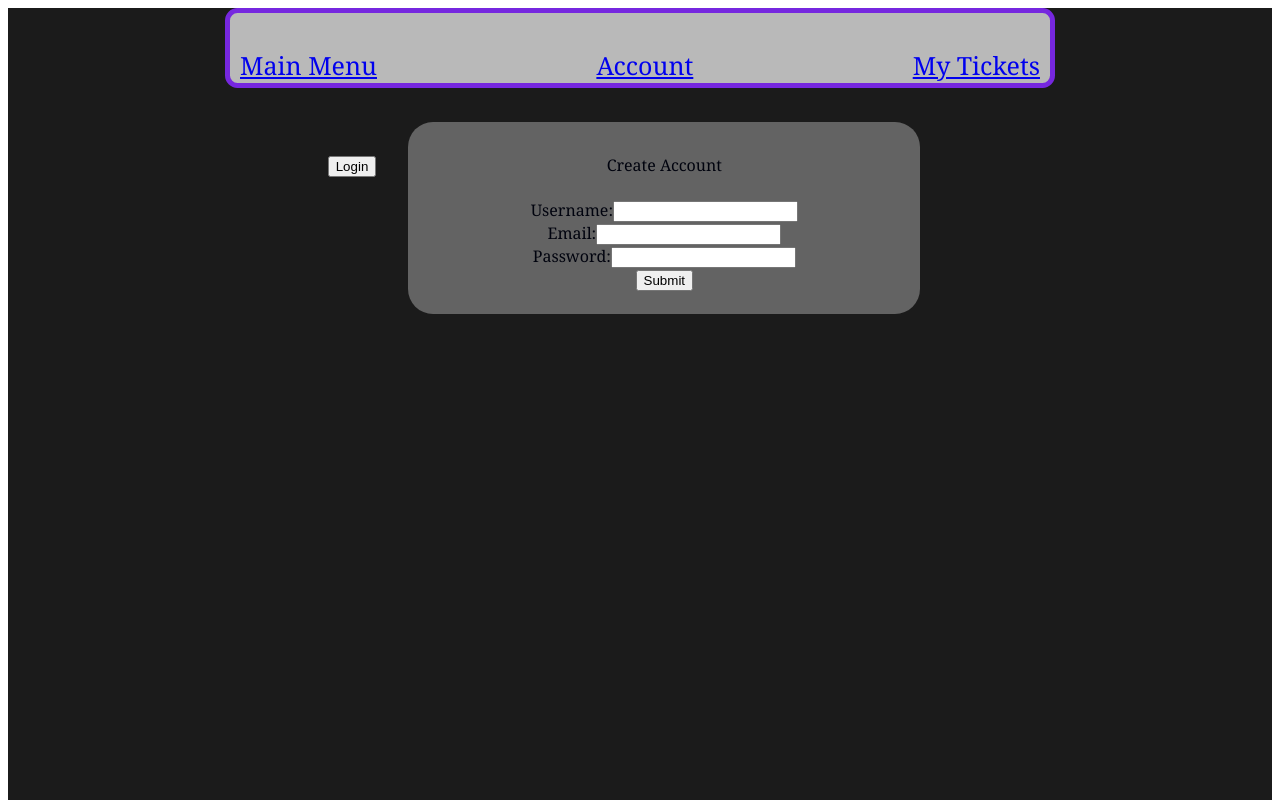
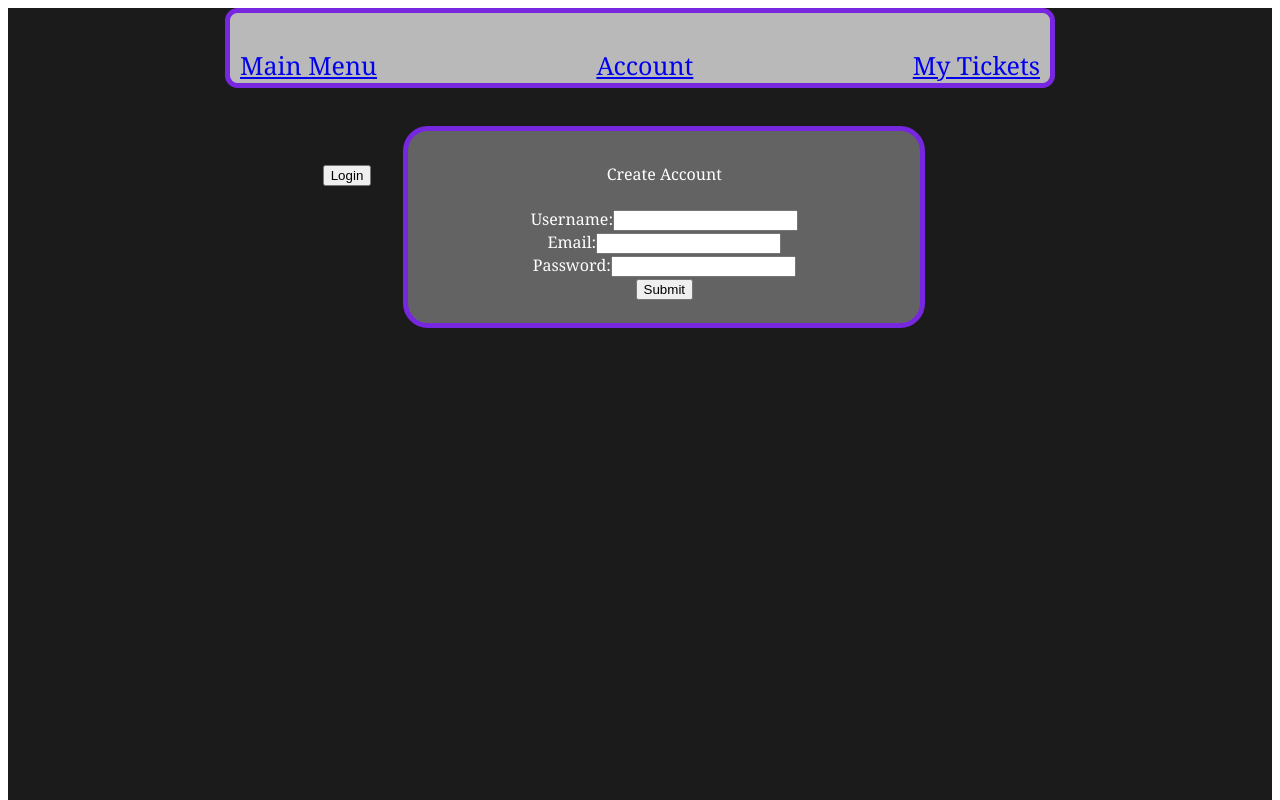
Before and after one commit to wayland-i/ticketruler-project, a React (Create React App) app in the folder frontend/: page /AccountInfo in a window 1280 px wide. Shown: the top 800 px of the page. Built offline with nearby package versions, Linux system fonts and the light colour scheme; no server answers.

Commit message:
more css and forms now resets

```diff
--- a/frontend/src/App.css
+++ b/frontend/src/App.css
@@ -11,21 +11,25 @@
 .createAccount{
   height: 865px;
   color: white;
+  font-family:  Georgia, serif;
 }
 
 .Login{
+  font-family:  Georgia, serif;
   text-align: center;
   font-family:  Georgia, serif;
-  border: rgb(99, 99, 99) 3px;
+  border: rgb(218, 20, 20) 3px;
   padding: 1rem;
   width: 30rem;
   height: 10rem;
   display: inline-grid;
   margin: 1rem 2rem;
   box-shadow: 3px 4px rgb(45, 60 128);
-  color: rgb(0, 3, 14);
+  color: white;
   background-color: rgb(99, 99, 99);
   border-radius: 25px;
+  border-color: rgb(118, 39, 223);
+  border: 5px solid rgb(118, 39, 223);
 }
 
 
@@ -35,6 +39,18 @@
 
 img{
    max-height: 200px;
+}
+
+.SearchBar{
+  width: 250px;
+  height: 30px;
+  border-radius: .5em;
+  padding-top: 5px;
+  margin: auto;
+  background-color: rgb(99, 99, 99);
+  border-color: rgb(118, 39, 223);
+  border: 5px solid rgb(118, 39, 223);
+
 }
 
 .NavBar{
--- a/frontend/src/CreateUser.js
+++ b/frontend/src/CreateUser.js
@@ -15,11 +15,12 @@ function CreateUser() {
             body: JSON.stringify(newUser)
         })
         alert(`Account Created! Welcome ${e.target.name.value}!`)
-        e.target.reset()
+        form.reset()
 
 
     }
 
+    const form = document.getElementById('nameform');
 
     return(
       <div className="Login">
--- a/frontend/src/Login.js
+++ b/frontend/src/Login.js
@@ -14,6 +14,8 @@ function Login({users, setUserId}) {
             .then((data) => setAllUsers(data) )
           }, [])
 
+    const form = document.getElementById('nameform');
+
     function myFunction(e){
       e.preventDefault()
       console.log(e.target.email.value, e.target.password.value)
@@ -24,7 +26,7 @@ function Login({users, setUserId}) {
       const loggedInUser = (found + 1)
       console.log(loggedInUser)
       setUserId(loggedInUser)
-
+      form.reset()
     }
 
     const [errorMessage, setErrorMessage] = useState('')
--- a/frontend/src/MyTickets.js
+++ b/frontend/src/MyTickets.js
@@ -6,7 +6,7 @@ function MyTickets({ user }) {
     const [userTickets, setUserTickets] = useState([])
 
     function handleDelete(id) {
-        console.log('handle deelete works')
+        console.log('handle delete works')
         console.log(id)
         const deleteArray = userTickets.filter(ticket => {
             return ticket.id !== id
```
